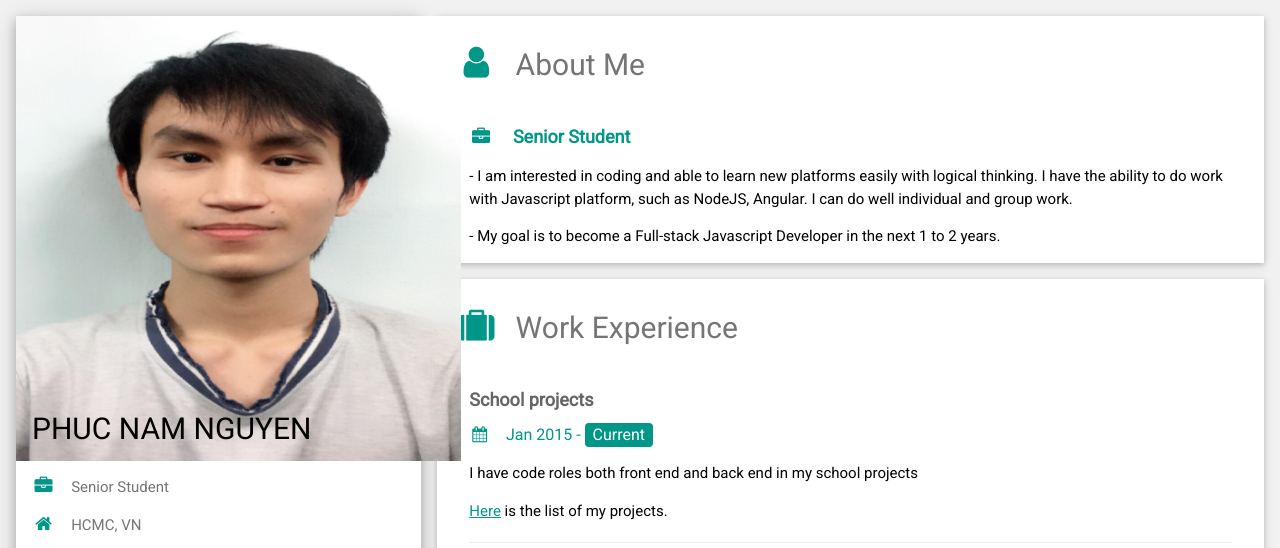
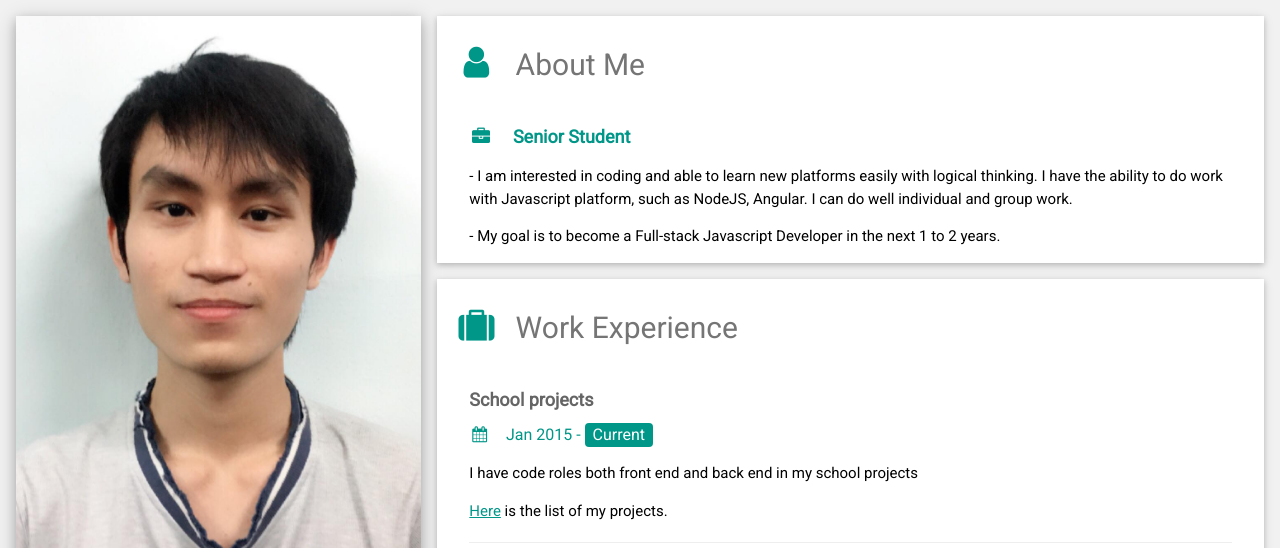
Before and after one commit to NguyenPhucNam/NguyenPhucNam.github.io, a plain HTML site: page index.html in a window 1280 px wide. Shown: the top 548 px of the page. Drawn offline with nearby package versions, Linux system fonts and the light colour scheme.

Commit message:
Add files via upload

```diff
--- a/index.html
+++ b/index.html
@@ -23,7 +23,7 @@ html,body,h1,h2,h3,h4,h5,h6 {font-family: "Roboto", sans-serif}
 
       <div class="w3-white w3-text-grey w3-card-4">
         <div class="w3-display-container">
-          <img src="./image/Avatar.jpg" style="width:445px; height: 445px;" alt="Avatar">
+          <img src="./image/Avatar.jpg" style="width:100%;" alt="Avatar">
           <div class="w3-display-bottomleft w3-container w3-text-black">
             <h2>PHUC NAM NGUYEN</h2>
           </div>
```
